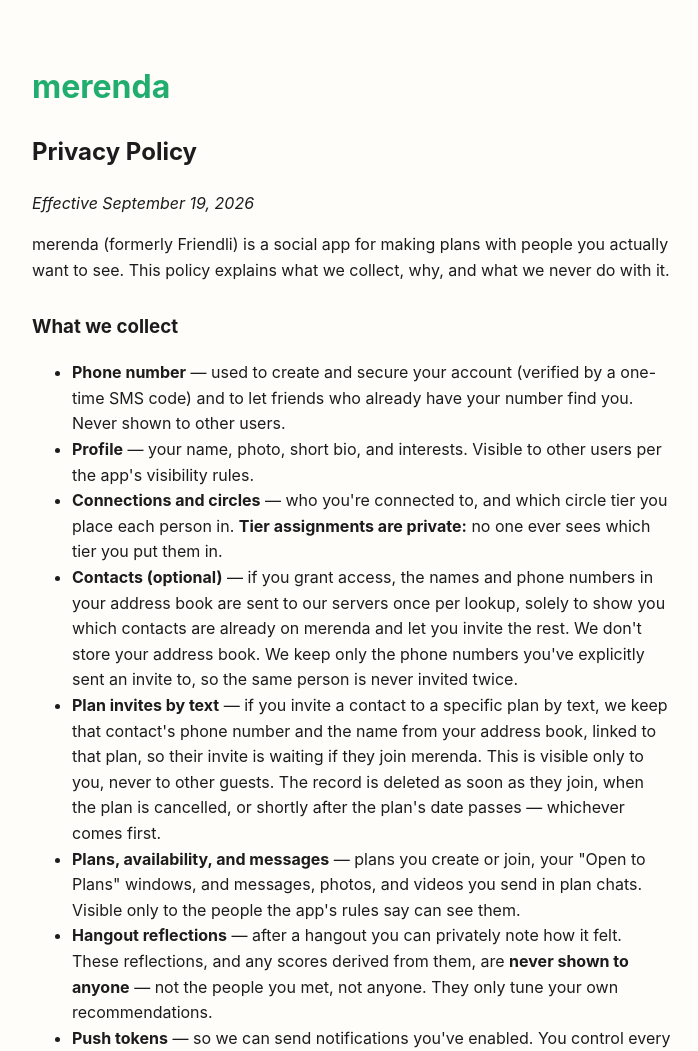
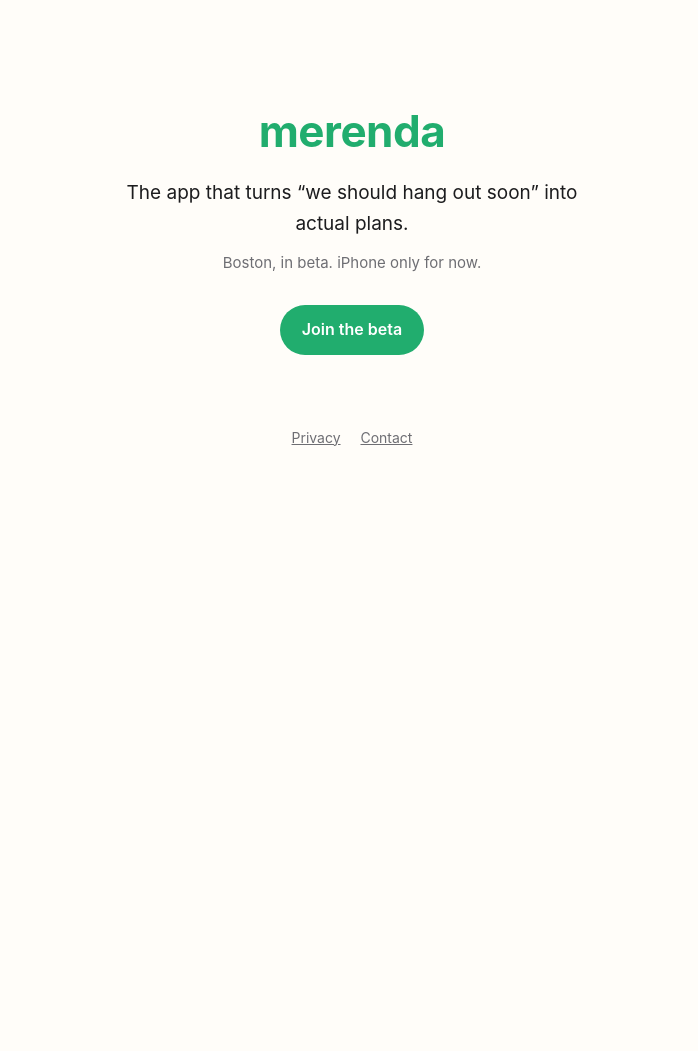
Before and after one commit to dhnightingale/merenda-legal, a plain HTML site: page index.html in a window 1280 px wide. Shown: the top 1051 px of the page, without its empty margins (288-986 px from the left). After the commit the page ends 800 px from the top, so only its background shows below. Drawn offline with Linux system fonts and the light colour scheme.

Commit message:
merenda.io: landing at the root, policy at /privacy/, CNAME, apple-app-site-association

```diff
--- a/index.html
+++ b/index.html
@@ -3,58 +3,38 @@
 <head>
 <meta charset="utf-8">
 <meta name="viewport" content="width=device-width, initial-scale=1">
-<title>merenda — Privacy Policy</title>
+<title>merenda</title>
+<meta name="description" content="The app that turns “we should hang out soon” into actual plans.">
+<meta property="og:title" content="merenda">
+<meta property="og:description" content="The app that turns “we should hang out soon” into actual plans.">
+<meta property="og:type" content="website">
+<meta property="og:url" content="https://merenda.io/">
 <style>
   body { font-family: -apple-system, BlinkMacSystemFont, "Segoe UI", sans-serif;
-         max-width: 640px; margin: 0 auto; padding: 40px 24px;
+         max-width: 480px; margin: 0 auto; padding: 96px 24px 56px; text-align: center;
          color: #1c1c1e; line-height: 1.6; background: #fffdf9; }
-  h1 { color: #21ad6e; margin-bottom: 0; }
-  h3 { margin-top: 28px; }
-  a { color: #21ad6e; }
+  h1 { color: #21ad6e; font-size: 44px; margin: 0 0 8px; letter-spacing: -0.5px; }
+  p { margin: 12px 0; }
+  .lede { font-size: 19px; }
+  .muted { color: #6e6e73; font-size: 15px; }
+  .btn { display: inline-block; margin: 18px 6px 0; padding: 12px 22px; border-radius: 999px;
+         background: #21ad6e; color: #fff; text-decoration: none; font-weight: 600; }
+  footer { margin-top: 72px; font-size: 14px; }
+  footer a { color: #6e6e73; margin: 0 8px; }
   @media (prefers-color-scheme: dark) {
     body { background: #131313; color: #ececec; }
+    .muted, footer a { color: #a1a1a6; }
   }
 </style>
 </head>
 <body>
 <h1>merenda</h1>
-<h2>Privacy Policy</h2>
-<p><em>Effective September 19, 2026</em></p>
-
-<p>merenda (formerly Friendli) is a social app for making plans with people you actually want to see. This policy explains what we collect, why, and what we never do with it.</p>
-
-<h3>What we collect</h3>
-<ul>
-<li><strong>Phone number</strong> — used to create and secure your account (verified by a one-time SMS code) and to let friends who already have your number find you. Never shown to other users.</li>
-<li><strong>Profile</strong> — your name, photo, short bio, and interests. Visible to other users per the app's visibility rules.</li>
-<li><strong>Connections and circles</strong> — who you're connected to, and which circle tier you place each person in. <strong>Tier assignments are private:</strong> no one ever sees which tier you put them in.</li>
-<li><strong>Contacts (optional)</strong> — if you grant access, the names and phone numbers in your address book are sent to our servers once per lookup, solely to show you which contacts are already on merenda and let you invite the rest. We don't store your address book. We keep only the phone numbers you've explicitly sent an invite to, so the same person is never invited twice.</li>
-<li><strong>Plan invites by text</strong> — if you invite a contact to a specific plan by text, we keep that contact's phone number and the name from your address book, linked to that plan, so their invite is waiting if they join merenda. This is visible only to you, never to other guests. The record is deleted as soon as they join, when the plan is cancelled, or shortly after the plan's date passes — whichever comes first.</li>
-<li><strong>Plans, availability, and messages</strong> — plans you create or join, your "Open to Plans" windows, and messages, photos, and videos you send in plan chats. Visible only to the people the app's rules say can see them.</li>
-<li><strong>Hangout reflections</strong> — after a hangout you can privately note how it felt. These reflections, and any scores derived from them, are <strong>never shown to anyone</strong> — not the people you met, not anyone. They only tune your own recommendations.</li>
-<li><strong>Push tokens</strong> — so we can send notifications you've enabled. You control every category in Settings, and can turn them all off.</li>
-<li><strong>Weather &amp; travel time (optional)</strong> — merenda can show the forecast on your plans and how long it takes to get there. To do that, a plan's venue (or, only if you enable it in Settings, your approximate device location) is converted to map coordinates using Apple's geocoding service; those coordinates plus the plan's time are sent to Open-Meteo, a weather service, to fetch the forecast, and to Apple Maps to estimate travel time. Coordinates are used only for those lookups and are not stored on our servers. Both are optional and can be turned off in Settings.</li>
-<li><strong>Dropping a pin (optional, per tap)</strong> — on the day of a plan, after you tap "Here", you can choose to drop a pin so the others can find you. Only when you tap it is your location taken, once, and posted into that plan's chat — the point and, looked up on your phone using Apple's geocoding service, the nearest street address — where the people on the plan can see it, like any message you send. It is a single point at that moment, never continuous tracking, and merenda has no background location access. The pin stays in the chat like a message and is deleted with the plan or your account.</li>
-<li><strong>Calendar (optional)</strong> — merenda can add your plans to your device calendar. This uses your phone's calendar directly: nothing from your calendar is ever uploaded or leaves your device.</li>
-</ul>
-
-<h3>What we never do</h3>
-<ul>
-<li>No ads, no selling or renting your data, no data brokers.</li>
-<li>No posting or contacting anyone on your behalf. Invites are sent from your own Messages app, by you.</li>
-<li>Silent rejections stay silent — declining a request is never announced to the other person.</li>
-</ul>
-
-<h3>Service providers</h3>
-<p>We use <strong>Supabase</strong> (database, authentication, storage), <strong>Twilio</strong> (delivery of SMS verification codes), <strong>OneSignal</strong> (push notification delivery), <strong>Apple</strong> (geocoding of plan venues, travel-time estimates and the maps on your device, and calendar on your device), and <strong>Open-Meteo</strong> (weather forecasts, receiving only coordinates and a time — never your identity). Each receives only what's needed to provide its service.</p>
-
-<h3>Deleting your data</h3>
-<p>Settings → Delete account permanently removes your profile, connections, plans, messages, reflections, and photos. This is immediate and cannot be undone. You can also just email us and we'll do it for you.</p>
-
-<h3>Age</h3>
-<p>merenda is for adults 18 and up.</p>
-
-<h3>Changes &amp; contact</h3>
-<p>If this policy changes materially, we'll note it in the app. Questions or requests: <a href="mailto:merendahq@gmail.com">merendahq@gmail.com</a>.</p>
+<p class="lede">The app that turns “we should hang out soon” into actual plans.</p>
+<p class="muted">Boston, in beta. iPhone only for now.</p>
+<p><a class="btn" href="https://testflight.apple.com/join/EBmTYMAf">Join the beta</a></p>
+<footer>
+  <a href="/privacy/">Privacy</a>
+  <a href="mailto:merendahq@gmail.com">Contact</a>
+</footer>
 </body>
 </html>
```
Also changed, not shown: add/index.html (+4 -0 lines), plan/index.html (+4 -0 lines), privacy/index.html (added, +60 -0 lines), 3 other files.
